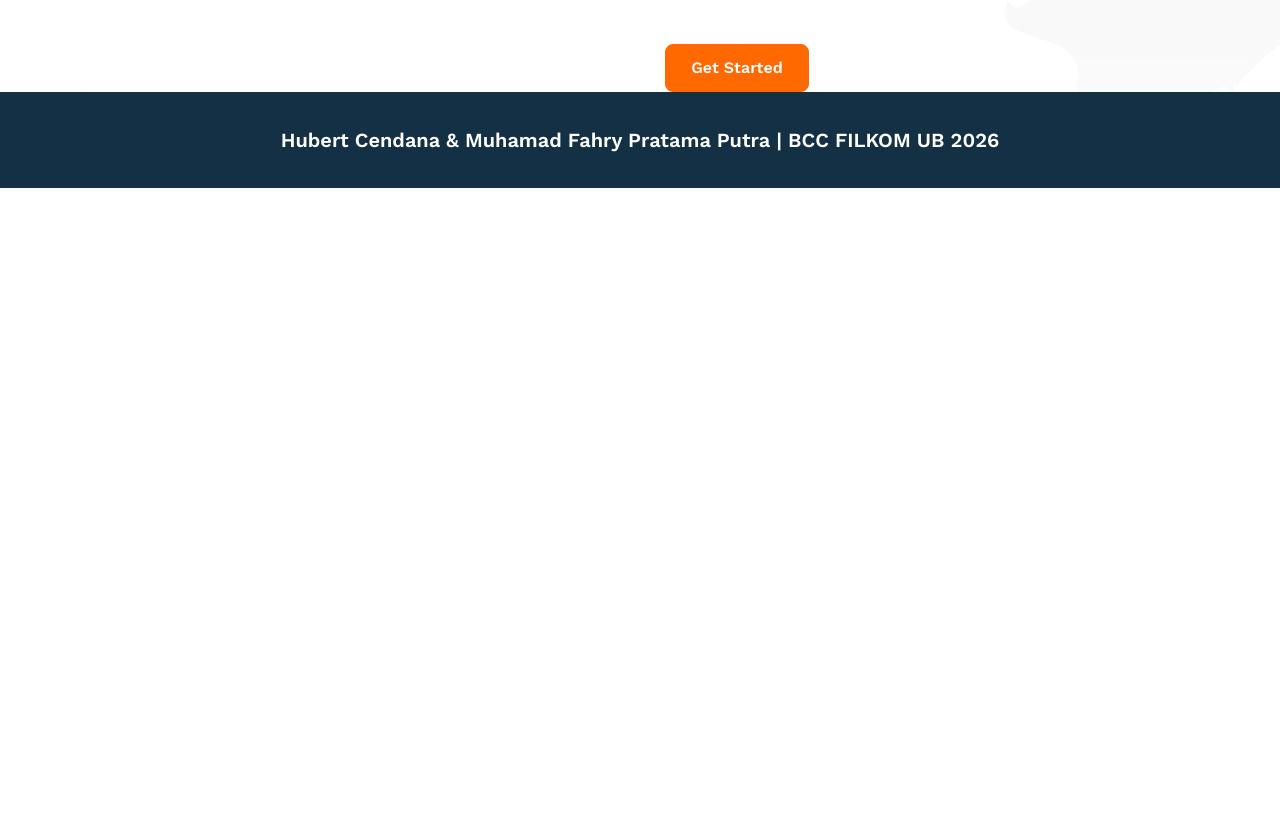
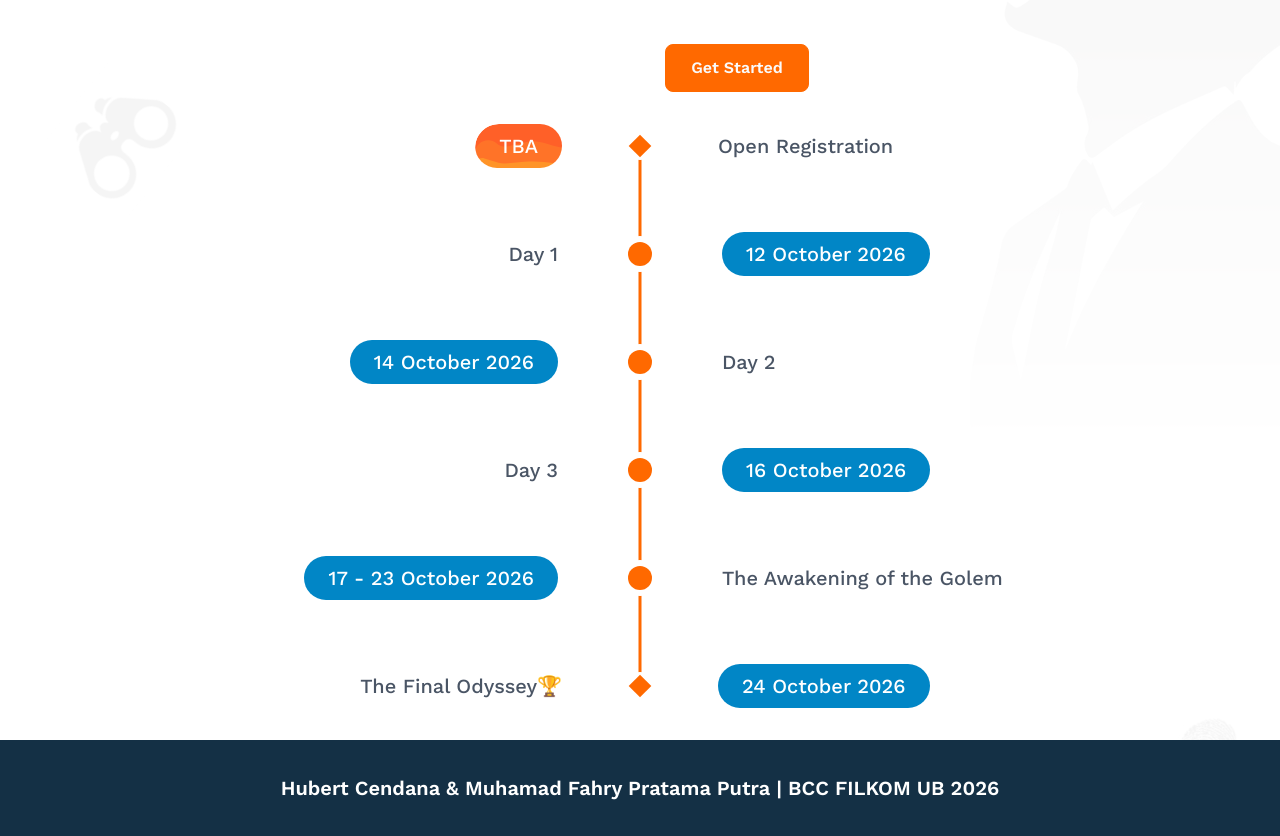
Before and after one commit to fahrypratama17/dsmbc-preview, a Next.js app: page / in a window 1280 px wide. Shown: the part 640-1476 px from the top of the page. Before the commit the page ends 828 px from the top, so only its background shows below. Built offline with nearby package versions, Linux system fonts and the light colour scheme.

Commit message:
feat: add Countdown and Timeline components with GSAP animations

```diff
--- a/package.json
+++ b/package.json
@@ -9,7 +9,9 @@
     "lint": "eslint"
   },
   "dependencies": {
+    "@gsap/react": "^2.1.2",
     "clsx": "^2.1.1",
+    "gsap": "^3.15.0",
     "lucide-react": "^1.47.0",
     "next": "16.3.4",
     "react": "19.2.8",
--- /dev/null
+++ b/src/feature/components/Countdown.tsx
@@ -0,0 +1,9 @@
+const Countdown = () => {
+  return (
+    <div>
+
+    </div>
+  );
+};
+
+export default Countdown;
--- /dev/null
+++ b/src/feature/components/Timeline.tsx
@@ -0,0 +1,146 @@
+"use client";
+
+import { useRef } from "react";
+import gsap from "gsap";
+import { ScrollTrigger } from "gsap/ScrollTrigger";
+import { useGSAP } from "@gsap/react";
+import Label from "@/shared/components/Label";
+
+gsap.registerPlugin(useGSAP, ScrollTrigger);
+
+const timelineData = [
+  { date: "TBA", title: "Open Registration", type: "start" },
+  { date: "12 October 2026", title: "Day 1" },
+  { date: "14 October 2026", title: "Day 2" },
+  { date: "16 October 2026", title: "Day 3" },
+  { date: "17 - 23 October 2026", title: "The Awakening of the Golem" },
+  { date: "24 October 2026", title: "The Final Odyssey🏆", type: "end" },
+];
+
+const Timeline = () => {
+  const containerRef = useRef<HTMLDivElement>(null);
+
+  useGSAP(
+    () => {
+      gsap.utils.toArray<HTMLElement>(".timeline-item").forEach((item, index) => {
+        gsap.from(item, {
+          opacity: 0,
+          y: 50,
+          duration: 0.5,
+          delay: index * 0.1,
+          ease: "power2.out",
+          scrollTrigger: {
+            trigger: item,
+            start: "top 90%",
+          },
+        });
+      });
+    },
+    { scope: containerRef },
+  );
+
+  return (
+    <div
+      ref={containerRef}
+      className="relative flex flex-col items-center mx-auto lg:mx-8"
+    >
+      <div className="font-WorkSans text-xl absolute left-4 top-16 bottom-20 h-[470px] lg:h-[540px] w-[3px] bg-orange-500 lg:left-1/2 lg:-translate-x-1/2" />
+
+      {timelineData.map((item, index) => (
+        <div
+          key={index}
+          className="timeline-item relative flex flex-col lg:flex-row items-start lg:items-center justify-between w-full max-w-3xl py-4 lg:py-8"
+        >
+          <div className="flex lg:hidden w-full">
+            <div className="relative flex items-start justify-center mr-10 mt-1">
+              <div className="bg-white p-[6px] rounded-full z-10">
+                <div
+                  className={`bg-orange-500 ${
+                    item.type === "start" || item.type === "end"
+                      ? "rotate-45 w-6 h-6"
+                      : "rounded-full w-6 h-6"
+                  }`}
+                />
+              </div>
+            </div>
+
+            <div className="flex flex-col">
+              <Label
+                text={item.date}
+                className={`text-sm text-white mb-1 ${
+                  item.type == "start" ? "" : "bg-light-blue"
+                }`}
+                style={
+                  item.type === "start"
+                    ? {
+                      backgroundImage: `url("/images/bg-chip.svg"))`,
+                      backgroundSize: "cover",
+                      backgroundPosition: "center",
+                    }
+                    : undefined
+                }
+              />
+              <div className="font-medium text-gray-700 text-base">
+                {item.title}
+              </div>
+            </div>
+          </div>
+
+          {index % 2 === 0 ? (
+            <div className="hidden lg:flex w-1/2 justify-end pr-6">
+              <Label
+                text={item.date}
+                className={`text-xl text-center w-fit text-white ${
+                  item.type === "start" ? "" : "bg-light-blue"
+                }`}
+                style={
+                  item.type === "start"
+                    ? { backgroundImage: `url("/images/bg-chip.svg")` }
+                    : undefined
+                }
+              />
+            </div>
+          ) : (
+            <div className="hidden lg:block w-1/2 text-right pr-6 font-medium text-xl text-gray-600">
+              {item.title}
+            </div>
+          )}
+
+          <div className="hidden lg:flex relative items-center justify-center mx-10">
+            <div className="bg-white p-1.5 rounded-full z-10">
+              <div
+                className={`bg-orange-500 ${
+                  item.type === "start" || item.type === "end"
+                    ? "rotate-45 w-4 h-4"
+                    : "rounded-full w-6 h-6"
+                }`}
+              />
+            </div>
+          </div>
+
+          {index % 2 === 0 ? (
+            <div className="hidden lg:block w-1/2 text-left pl-6 font-medium text-xl text-gray-600">
+              {item.title}
+            </div>
+          ) : (
+            <div className="hidden lg:flex w-1/2 justify-start pl-6">
+              <Label
+                text={item.date}
+                className={`text-xl text-center w-fit text-white ${
+                  item.type === "start" ? "" : "bg-light-blue"
+                }`}
+                style={
+                  item.type === "start"
+                    ? { backgroundImage: `url("/images/bg-chip.svg")` }
+                    : undefined
+                }
+              />
+            </div>
+          )}
+        </div>
+      ))}
+    </div>
+  );
+};
+
+export default Timeline;
--- a/src/feature/container/PageContainer.tsx
+++ b/src/feature/container/PageContainer.tsx
@@ -1,6 +1,7 @@
 import Hero from "@/feature/components/Hero";
 import Footer from "@/feature/components/Footer";
 import Navbar from "@/feature/components/Navbar";
+import Timeline from "@/feature/components/Timeline";
 
 const PageContainer = () => {
   return (
@@ -8,6 +9,7 @@ const PageContainer = () => {
       <Navbar />
       <section className="px-6 pt-28 md:px-24 md:pt-40">
         <Hero />
+        <Timeline />
       </section>
       <Footer />
     </>
```
Also changed, not shown: 1 other file (tests, documents, lock files or other folders).
